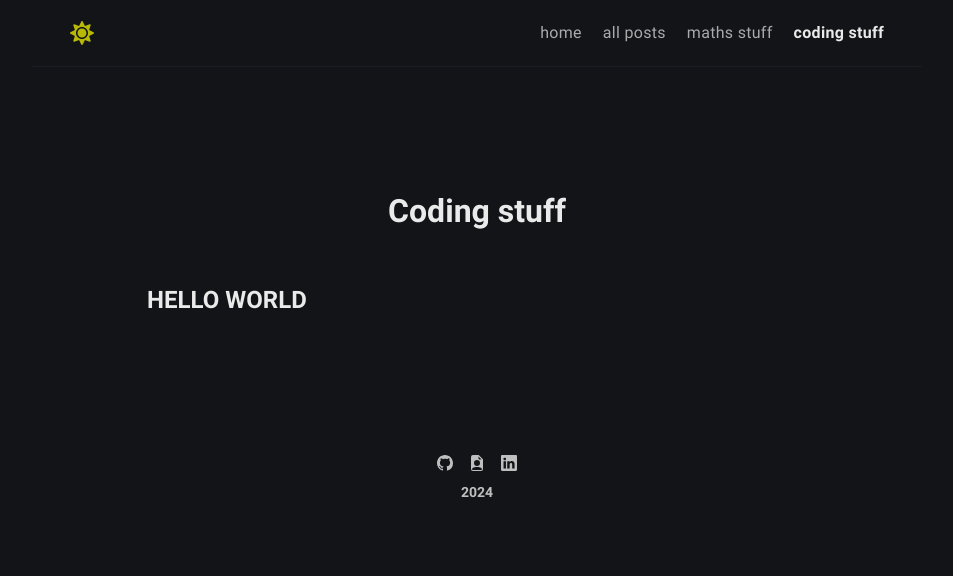
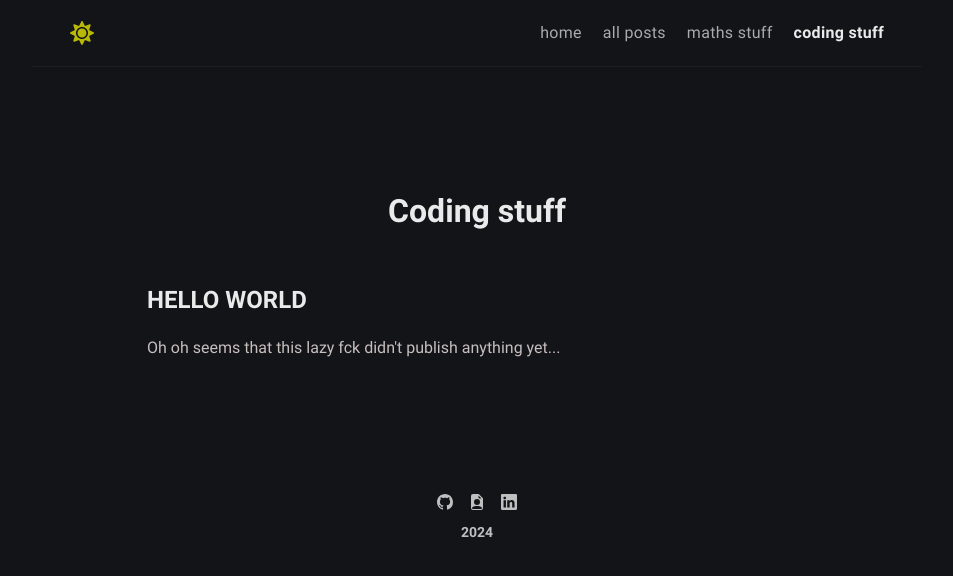
Before and after one commit to Cyril9227/cyril9227.github.io, a Jekyll site: the page built from coding.md, in a window 1280 px wide. Shown: the top 576 px of the page, without its empty margins (163-1116 px from the left). Built offline with Jekyll 4.4.1, drawn with Linux system fonts in a browser that asks for light colours.

Commit message:
should work

```diff
--- a/coding.md
+++ b/coding.md
@@ -7,3 +7,21 @@ comments: false
 ---
 
 # HELLO WORLD
+
+<div id="posts-container">
+  <section class="tag-section">
+    {% assign coding_posts = site.tags.coding %}
+    {% if coding_posts.size > 0 %}
+      {% for post in coding_posts %}
+        <article class="post-item">
+          <span class="post-item-date">{{ post.date | date: "%b %d, %Y" }}</span>
+          <h3 class="post-item-title">
+            <a href="{{ post.url }}">{{ post.title | escape }}</a>
+          </h3>
+        </article>
+      {% endfor %}
+    {% else %}
+      <p>Oh oh seems that this lazy fck didn't publish anything yet...</p>
+    {% endif %}
+  </section>
+</div>
```
Also changed, not shown: maths.md (+0 -2 lines).
